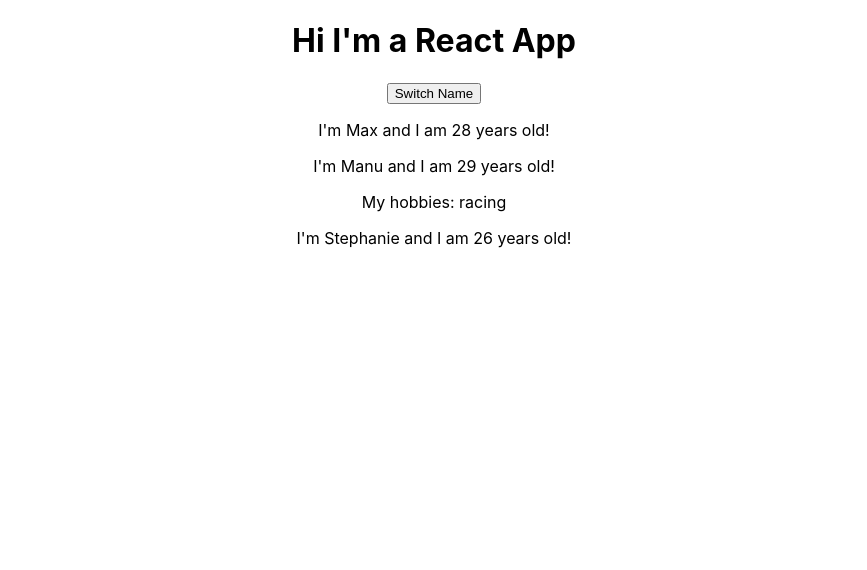
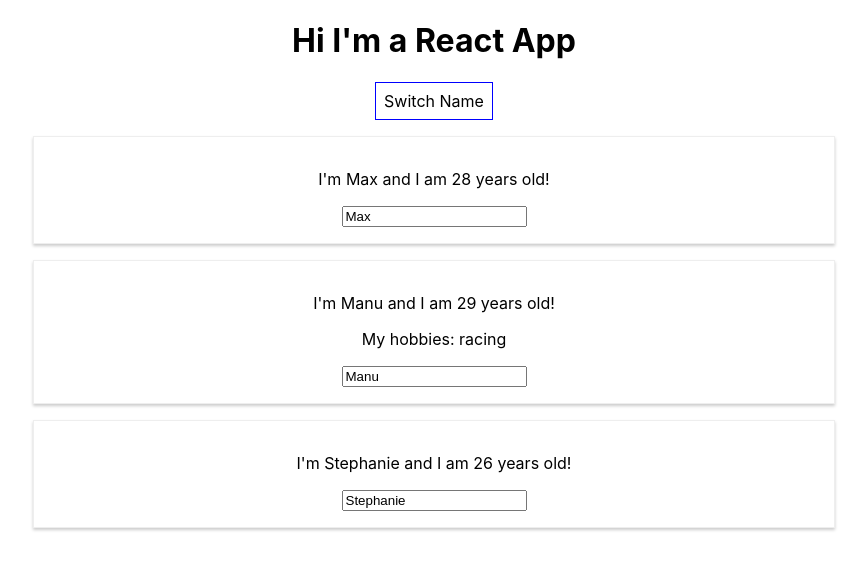
Before and after one commit to IvanJK97/react-udemy-tutorial, a React (Create React App) app: page / in a window 1280 px wide. Shown: the top 570 px of the page, without its empty margins (206-1073 px from the left). Built offline with nearby package versions, Linux system fonts and the light colour scheme.

Commit message:
Finished Section 3 - Base Syntax Course Content

```diff
--- a/src/App.js
+++ b/src/App.js
@@ -1,10 +1,10 @@
-import React, { useState } from 'react';
+import React, { Component } from 'react';
 import './App.css';
 import Person from './Person/Person';
 
-const App = props => {
-  // destructuring array - useState returns two things, the state and a function to modify state
-  const [ personsState, setPersonsState] = useState({
+class App extends Component {
+  // State is a special property/variable of the class
+  state = {
     persons: [
       {
         name: 'Max',
@@ -19,34 +19,75 @@
         age: 26
       }
     ]
-  })
+  }
 
-  // Separate state into different slices with multiple useState
-  const [otherState, setOtherState] = useState('some other value');
+  switchNameHandler = () => {
+    // console.log("Click");
+    this.setState({
+      persons: [
+        {
+          name: 'Maxim',
+          age: 28
+        },
+        {
+          name: 'Manu',
+          age: 29
+        },
+        {
+          name: 'Stephanie',
+          age: 27
+        }
+      ],
+      otherState: 'some other value'
+    })
+  }
 
-  console.log(personsState, otherState);
+  nameChangedHandler = (event) => {
+    this.setState({
+      persons: [
+        {
+          name: 'Maxim',
+          age: 28
+        },
+        {
+          name: event.target.value,
+          age: 29
+        },
+        {
+          name: 'Stephanie',
+          age: 27
+        }
+      ]
+    })
+  }
 
-  const switchNameHandler = () => {
-    setPersonsState({
-      persons: [
-        {name: 'Maximilian', age: 28},
-        {name: 'Manu', age: 29},
-        {name: 'Stephanie', age: 27}
-      ]
-    });
+  render() {
+    const style = {
+      backgroundColor: 'white',
+      font: 'inherit',
+      border: '1px solid blue',
+      padding: '8px',
+      cursor: 'pointer'
+    };
+
+    // Explanation of this keyword in assignment solution 11:53
+    // setState is provided by component while React is needed for JSX to convert to React.createElement
+    return (
+      <div className="App">
+        <h1>Hi I'm a React App</h1>
+        <button
+          style={style}
+          onClick={this.switchNameHandler}>Switch Name
+        </button>
+        <div>
+          <Person name={this.state.persons[0].name} age={this.state.persons[0].age}/>
+          <Person changed={this.nameChangedHandler} name={this.state.persons[1].name} age={this.state.persons[1].age}>My hobbies: racing</Person>
+          <Person name={this.state.persons[2].name} age={this.state.persons[2].age}/>
+        </div>
+      </div>
+    );
   }
-  return (
-    <div className="App">
-      <h1>Hi I'm a React App</h1>
-      <button onClick={switchNameHandler}>Switch Name</button>
-      <Person name={personsState.persons[0].name} age={personsState.persons[0].age}/>
-      <Person name={personsState.persons[1].name} age={personsState.persons[1].age}>My hobbies: racing</Person>
-      <Person name={personsState.persons[2].name} age={personsState.persons[2].age}/>
-    </div>
-  );
 }
 
-// State is a special property/variable of the class
-// this.setState automatically merges new state with old state, updating changed values - but not with useState
 // What JSX actually gets compile to - React.createElement(...)
 export default App;
--- /dev/null
+++ b/src/Person/Person.css
@@ -0,0 +1,8 @@
+.Person {
+    width: 60%;
+    margin: 16px auto;
+    border: 1px solid #eee;
+    box-shadow: 0 2px 3px #ccc;
+    padding: 16px;
+    text-align: center;
+}
--- a/src/Person/Person.js
+++ b/src/Person/Person.js
@@ -1,11 +1,12 @@
 import React from 'react';
+import './Person.css';
 
 const person = (props) => {
   return (
-    <div>
-        {console.log("hi")}
+    <div className='Person'>
         <p>I'm {props.name} and I am {props.age} years old!</p>
         <p>{props.children}</p>
+        <input type="text" onChange={props.changed} value={props.name}/>
     </div>
   )
 }
```
